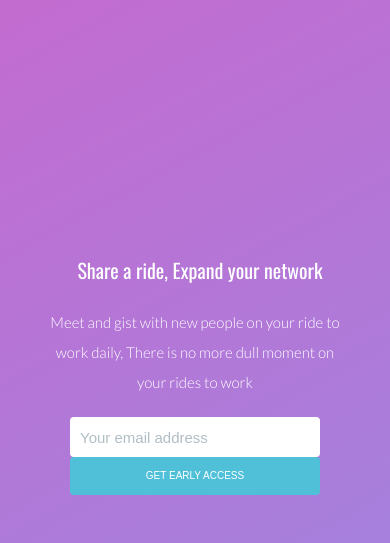
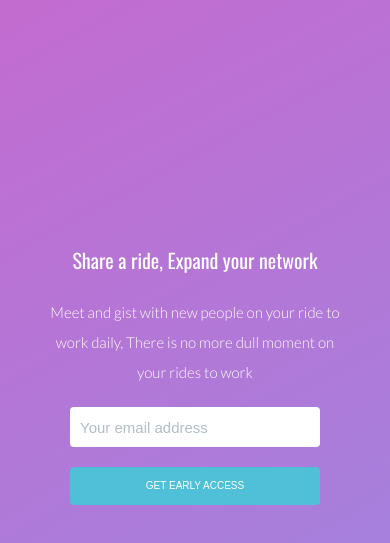
Before and after one commit to chiebuka39/shareride, a website: page index.html in a window 390 px wide. Shown: the part 87-630 px from the top of the page. Drawn offline with nearby package versions, Linux system fonts and the light colour scheme.

Commit message:
fixed small mobile screen issue

```diff
--- a/src/scss/layout/_header.scss
+++ b/src/scss/layout/_header.scss
@@ -68,7 +68,7 @@ header {
     header{
         .header-content{
             h2{
-                width: 40rem;
+                width: 35rem;
                 margin: 0 auto;
             }
             p{
@@ -80,7 +80,7 @@ header {
         .signup{
             display: flex;
             flex-direction: column;
-            a{
+            button{
                 margin-top: 2rem;
                 text-align: center;
             }
```
Also changed, not shown: dist/css/style.css.
